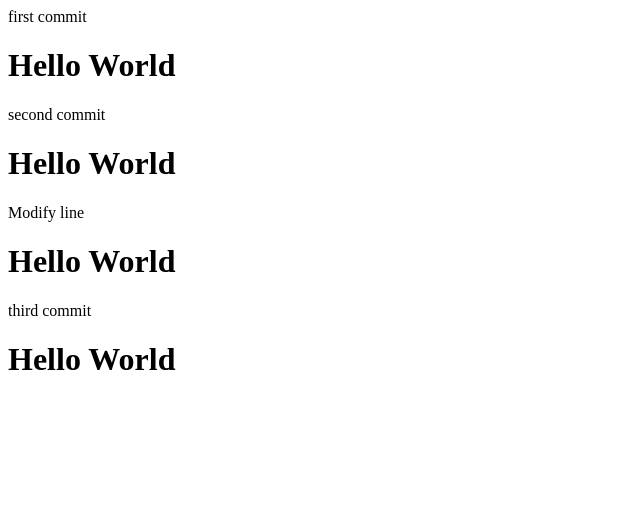
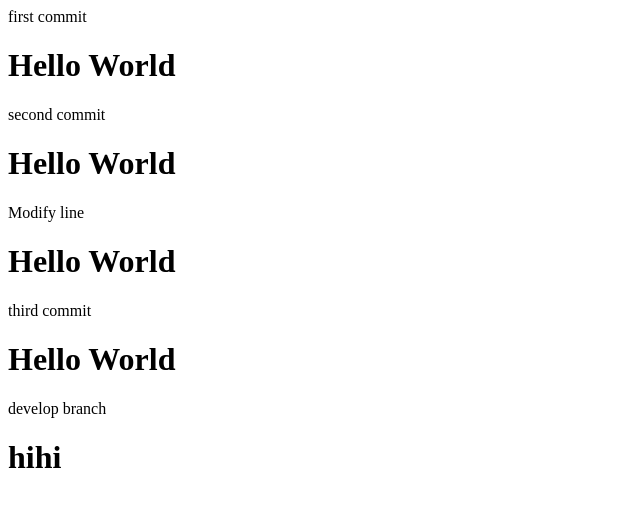
Before and after one commit to eum0070/HelloWorld1, a plain HTML site: page index.html in a window 1280 px wide. Shown: the whole page, without its empty margins (0-640 px from the left). Drawn offline with Linux system fonts and the light colour scheme.

Commit message:
develop branch

```diff
--- a/index.html
+++ b/index.html
@@ -16,5 +16,9 @@
 
         third commit
         <h1>Hello World</h1>
+
+        develop branch
+        <h1>hihi</h1>
+
     </body>
 </html>
```
